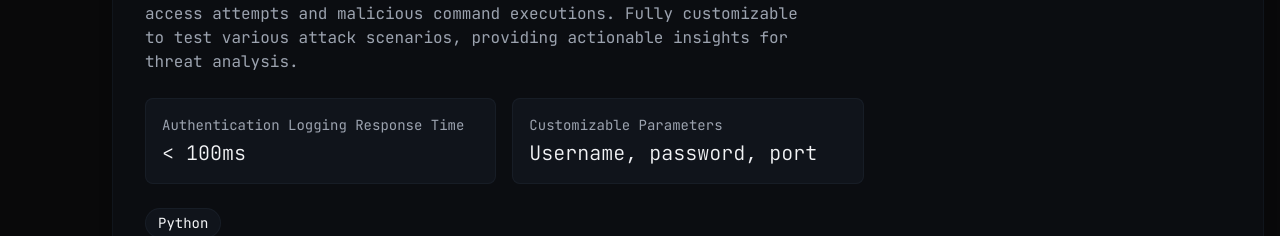
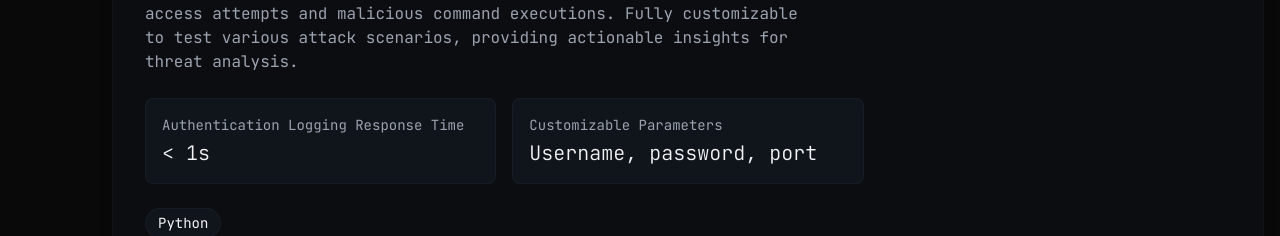
Before and after one commit to rihadroshan/portfolio, a Next.js app: page / in a window 1280 px wide. Shown: the part 4380-4616 px from the top of the page. Built offline with nearby package versions, Linux system fonts and the light colour scheme.

Commit message:
Update page.tsx

```diff
--- a/app/page.tsx
+++ b/app/page.tsx
@@ -136,7 +136,7 @@ const Portfolio = () => {
         github: "https://github.com/rihadroshan/ssh-honeypot",
       },
       metrics: {
-        "Authentication Logging Response Time": "< 100ms",
+        "Authentication Logging Response Time": "< 1s",
         "Customizable Parameters": "Username, password, port",
       },
     },
```
